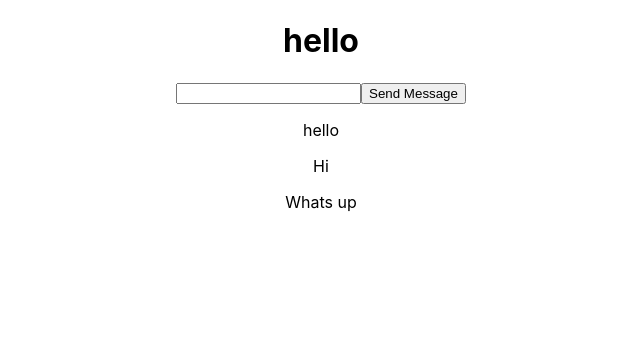
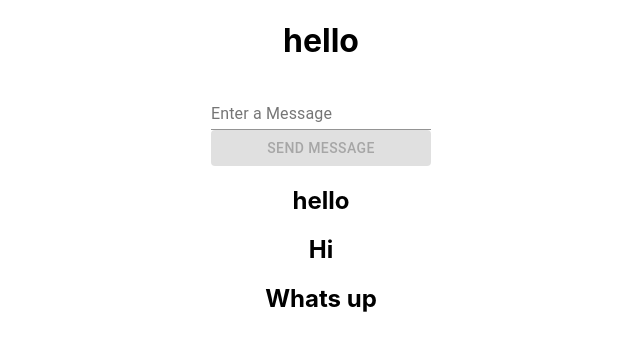
Before and after one commit to Ava68/messenger-clone, a React (Create React App) app: page / in a window 1280 px wide. Shown: the top 350 px of the page, without its empty margins (319-959 px from the left). Built offline with nearby package versions, Linux system fonts and the light colour scheme.

Commit message:
added material ui

```diff
--- a/package.json
+++ b/package.json
@@ -3,6 +3,7 @@
   "version": "0.1.0",
   "private": true,
   "dependencies": {
+    "@material-ui/core": "^4.11.4",
     "@testing-library/jest-dom": "^5.13.0",
     "@testing-library/react": "^11.2.7",
     "@testing-library/user-event": "^12.8.3",
--- a/src/App.js
+++ b/src/App.js
@@ -1,5 +1,7 @@
 import "./App.css";
 import { useState } from "react";
+import { Button, FormControl, InputLabel, Input } from "@material-ui/core";
+import Message from "./Message";
 
 function App() {
   const [input, setInput] = useState();
@@ -10,6 +12,7 @@ function App() {
     setMessages([...messages, input]);
     setInput("");
   };
+
   console.log(messages);
 
   return (
@@ -17,14 +20,23 @@ function App() {
       <h1>hello </h1>
 
       <form>
-        <input value={input} onChange={(e) => setInput(e.target.value)} />
-        <button type="submit" onClick={sendMessage}>
-          Send Message
-        </button>
+        <FormControl>
+          <InputLabel>Enter a Message</InputLabel>
+          <Input value={input} onChange={(e) => setInput(e.target.value)} />
+          <Button
+            disabled={!input}
+            variant="contained"
+            color="primary"
+            type="submit"
+            onClick={sendMessage}
+          >
+            Send Message
+          </Button>
+        </FormControl>
       </form>
 
       {messages.map((message) => (
-        <p>{message}</p>
+        <Message text={message} />
       ))}
     </div>
   );
--- /dev/null
+++ b/src/Message.js
@@ -0,0 +1,11 @@
+import React from "react";
+
+function Message(props) {
+  return (
+    <div>
+      <h2>{props.text}</h2>
+    </div>
+  );
+}
+
+export default Message;
```
Also changed, not shown: 1 other file (tests, documents, lock files or other folders).
